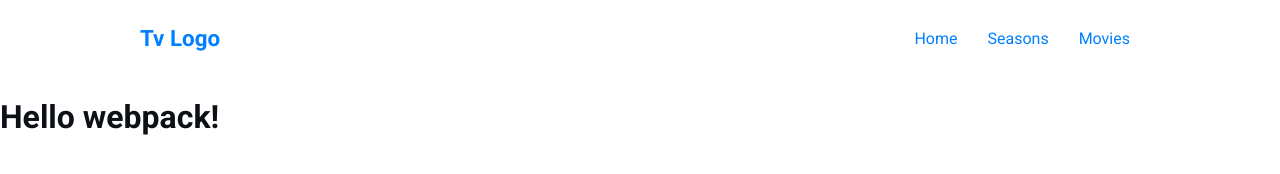
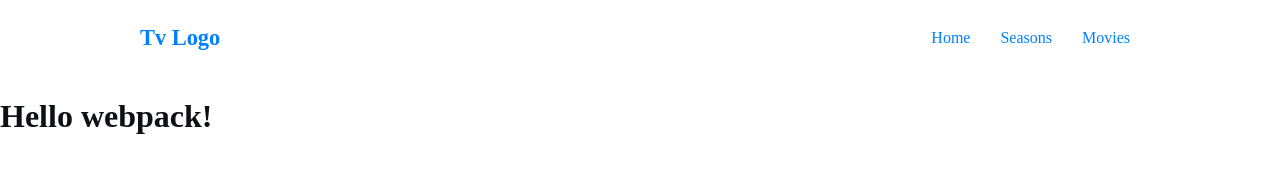
Before and after one commit to anthonymr/js-capstone, a website built with webpack: page src/index.html in a window 1280 px wide. Built offline with nearby package versions, Linux system fonts and the light colour scheme; files whose address does not match are found by name.

Commit message:
Update style for linter error

```diff
--- a/src/style.css
+++ b/src/style.css
@@ -4,7 +4,6 @@
 
 html,
 body {
-  font-family: Roboto;
   padding: 0;
   margin: 0;
   background: #fff;
```
